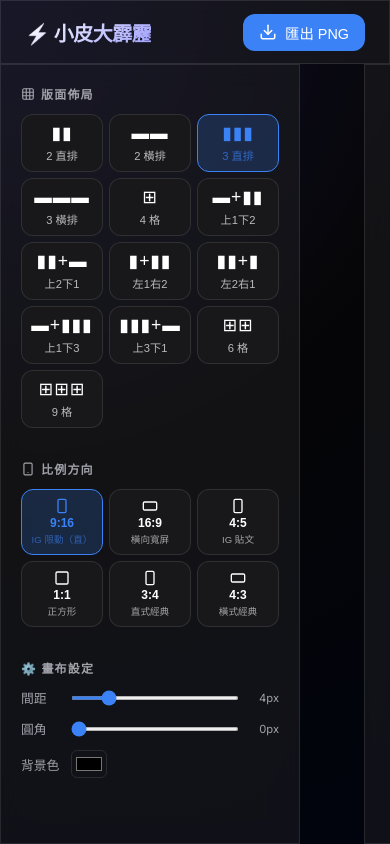
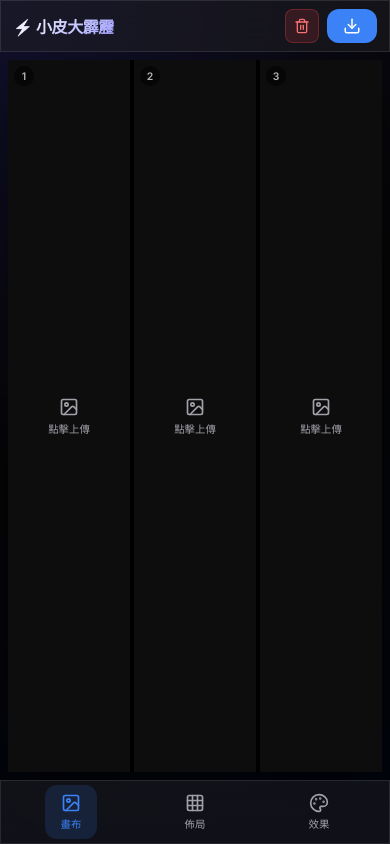
Before and after one commit to WhaleChao/happybigbomb, a React (Vite) app: page / in a window 390 px wide. Built offline with nearby package versions, Linux system fonts and the light colour scheme.

Commit message:
📱 手機自適應佈局 + 清除快取按鈕

```diff
--- a/src/App.css
+++ b/src/App.css
@@ -474,3 +474,164 @@ input[type="range"] {
   font-size: 0.9rem;
   text-align: center;
 }
+
+/* ===== HEADER ACTIONS ===== */
+.header-actions {
+  display: flex;
+  align-items: center;
+  gap: 8px;
+}
+
+.cache-btn {
+  padding: 8px;
+  border-radius: 8px;
+  background: rgba(239, 68, 68, 0.15);
+  border: 1px solid rgba(239, 68, 68, 0.3);
+  color: #f87171;
+}
+
+.cache-btn:hover {
+  background: rgba(239, 68, 68, 0.3);
+  border-color: #f87171;
+  color: #fff;
+}
+
+/* ===== MOBILE NAV (hidden on desktop) ===== */
+.mobile-nav {
+  display: none;
+}
+
+/* ===== MOBILE RESPONSIVE ===== */
+@media (max-width: 768px) {
+  header {
+    height: 52px;
+    padding: 0 12px;
+  }
+
+  header h1 {
+    font-size: 1rem;
+  }
+
+  .export-btn span {
+    display: none;
+  }
+
+  .export-btn {
+    padding: 8px 12px;
+    font-size: 0.8rem;
+  }
+
+  main {
+    flex: 1;
+    overflow: hidden;
+  }
+
+  .editor-layout {
+    position: relative;
+    height: 100%;
+  }
+
+  /* Hide sidebars by default on mobile */
+  .left-sidebar,
+  .right-sidebar {
+    display: none;
+    width: 100%;
+    height: 100%;
+    position: absolute;
+    top: 0;
+    left: 0;
+    z-index: 20;
+    padding: 16px;
+  }
+
+  .left-sidebar.mobile-visible,
+  .right-sidebar.mobile-visible {
+    display: flex;
+  }
+
+  /* Canvas fills screen on mobile */
+  .canvas-area {
+    padding: 8px;
+    width: 100%;
+    height: 100%;
+  }
+
+  .canvas-wrapper.portrait {
+    height: 100%;
+    width: auto;
+    max-width: 100%;
+  }
+
+  .canvas-wrapper.landscape {
+    width: 100%;
+    height: auto;
+    max-height: 100%;
+  }
+
+  .cell-upload {
+    font-size: 0.65rem;
+    gap: 4px;
+  }
+
+  .cell-upload svg {
+    width: 20px;
+    height: 20px;
+  }
+
+  /* Grid adjustments */
+  .layout-grid {
+    grid-template-columns: repeat(4, 1fr);
+    gap: 6px;
+  }
+
+  .ratio-grid {
+    grid-template-columns: repeat(3, 1fr);
+  }
+
+  .presets-grid {
+    grid-template-columns: repeat(4, 1fr);
+  }
+
+  /* ===== MOBILE BOTTOM NAV ===== */
+  .mobile-nav {
+    display: flex;
+    position: fixed;
+    bottom: 0;
+    left: 0;
+    right: 0;
+    height: 64px;
+    z-index: 100;
+    justify-content: space-around;
+    align-items: center;
+    padding: 0 8px;
+    padding-bottom: env(safe-area-inset-bottom, 0px);
+    border-top: 1px solid var(--border);
+  }
+
+  .mobile-nav-btn {
+    display: flex;
+    flex-direction: column;
+    align-items: center;
+    gap: 3px;
+    padding: 8px 16px;
+    border-radius: 12px;
+    background: transparent;
+    border: none;
+    color: var(--secondary);
+    font-size: 0.65rem;
+    cursor: pointer;
+    transition: all 0.2s ease;
+  }
+
+  .mobile-nav-btn.active {
+    color: var(--accent);
+    background: rgba(59, 130, 246, 0.15);
+  }
+
+  /* Adjust main to account for bottom nav */
+  .app-container {
+    height: 100vh;
+    height: 100dvh;
+    padding-bottom: calc(64px + env(safe-area-inset-bottom, 0px));
+  }
+}
--- a/src/App.tsx
+++ b/src/App.tsx
@@ -1,5 +1,5 @@
 import { useState, useRef, useCallback } from 'react';
-import { Download, Grid, RotateCcw, Sun, Contrast, Droplets, Image as ImageIcon, RectangleHorizontal, RectangleVertical, Square, Smartphone } from 'lucide-react';
+import { Download, Grid, RotateCcw, Sun, Contrast, Droplets, Image as ImageIcon, RectangleHorizontal, RectangleVertical, Square, Smartphone, Palette, Trash2 } from 'lucide-react';
 import './App.css';
 
 // --- Aspect Ratio Options ---
@@ -307,23 +307,43 @@ function App() {
 
   const selected = selectedCell !== null ? cells[selectedCell] : null;
 
+  // --- Mobile tab state ---
+  const [mobileTab, setMobileTab] = useState<'canvas' | 'layout' | 'effects'>('canvas');
+
+  // --- Cache Clear ---
+  const clearCache = useCallback(async () => {
+    if ('serviceWorker' in navigator) {
+      const registrations = await navigator.serviceWorker.getRegistrations();
+      for (const reg of registrations) { await reg.unregister(); }
+    }
+    const keys = await caches.keys();
+    for (const key of keys) { await caches.delete(key); }
+    alert('快取已清除！即將重新載入…');
+    window.location.reload();
+  }, []);
+
   return (
     <div className="app-container gradient-bg">
       {/* Header */}
       <header className="glass-morphism">
         <div className="header-content">
           <h1>⚡ 小皮大霹靂</h1>
-          <button className="btn-primary export-btn" onClick={exportAsPng}>
-            <Download size={18} />
-            <span>匯出 PNG</span>
-          </button>
+          <div className="header-actions">
+            <button className="btn-icon cache-btn" onClick={clearCache} title="清除快取">
+              <Trash2 size={16} />
+            </button>
+            <button className="btn-primary export-btn" onClick={exportAsPng}>
+              <Download size={18} />
+              <span>匯出 PNG</span>
+            </button>
+          </div>
         </div>
       </header>
 
       <main>
         <div className="editor-layout">
           {/* Left Panel: Layout Selector */}
-          <aside className="left-sidebar glass-morphism">
+          <aside className={`left-sidebar glass-morphism ${mobileTab === 'layout' ? 'mobile-visible' : ''}`}>
             <h2><Grid size={14} /> 版面佈局</h2>
             <div className="layout-grid">
               {LAYOUTS.map((l, i) => (
@@ -443,7 +463,7 @@ function App() {
           </section>
 
           {/* Right Panel: Effects per Cell */}
-          <aside className="right-sidebar glass-morphism">
+          <aside className={`right-sidebar glass-morphism ${mobileTab === 'effects' ? 'mobile-visible' : ''}`}>
             {selected ? (
               <>
                 <div className="panel-header">
@@ -576,6 +596,22 @@ function App() {
           </aside>
         </div>
       </main>
+
+      {/* Mobile Bottom Nav */}
+      <nav className="mobile-nav glass-morphism">
+        <button className={`mobile-nav-btn ${mobileTab === 'canvas' ? 'active' : ''}`} onClick={() => setMobileTab('canvas')}>
+          <ImageIcon size={20} />
+          <span>畫布</span>
+        </button>
+        <button className={`mobile-nav-btn ${mobileTab === 'layout' ? 'active' : ''}`} onClick={() => setMobileTab('layout')}>
+          <Grid size={20} />
+          <span>佈局</span>
+        </button>
+        <button className={`mobile-nav-btn ${mobileTab === 'effects' ? 'active' : ''}`} onClick={() => setMobileTab('effects')}>
+          <Palette size={20} />
+          <span>效果</span>
+        </button>
+      </nav>
     </div>
   );
 }
```
